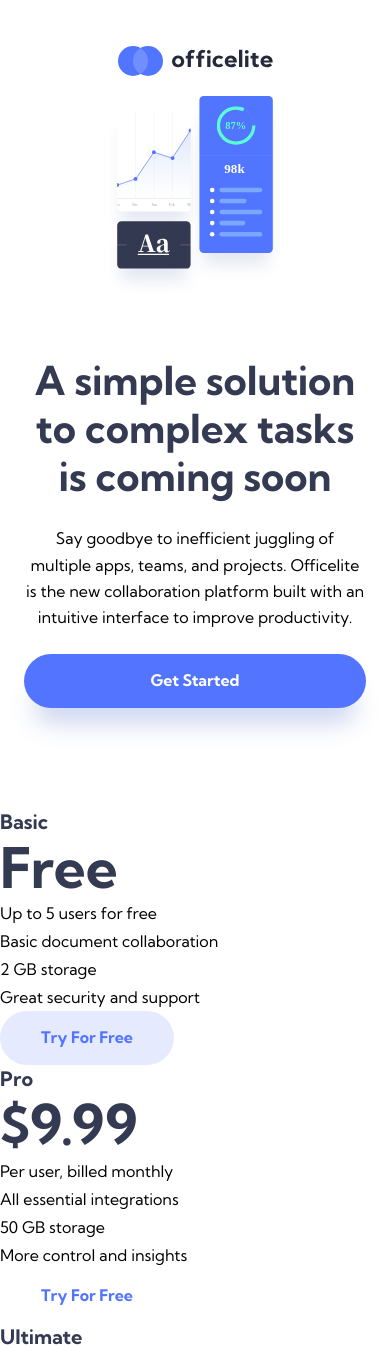
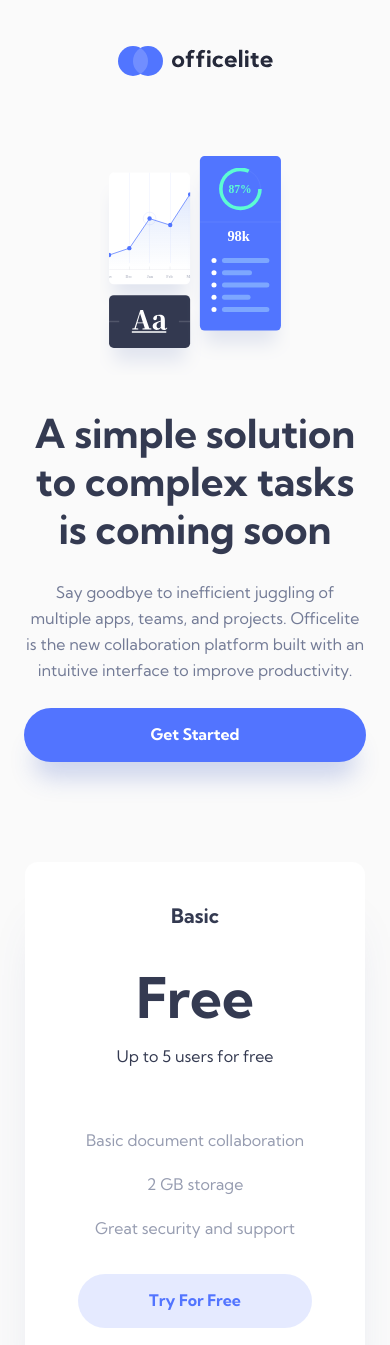
Before and after one commit to VCarames/FM--Officelite-Coming-Soon-Website-, a website: page index.html in a window 390 px wide. Shown: the top 1345 px of the page. Drawn offline with nearby package versions, Linux system fonts and the light colour scheme; files that its build step writes are made by us from their sources.

Commit message:
Plans Section - Mobile Styling [SCSS]
Made changes to the header and intro section as well to further improve the overall layout of the entire home page.

```diff
--- a/src/scss/base/_typography.scss
+++ b/src/scss/base/_typography.scss
@@ -6,14 +6,12 @@
 }
 
 .plan__heading {
-  color: var(--primary-clr-one);
   font-size: var(--fs-20);
   font-weight: var(--fw-700);
   line-height: 1.4; /* 28px */
 }
 
 .plan__price {
-  color: var(--primary-clr-one);
   font-size: var(--fs-56);
   font-weight: var(--fw-700);
   line-height: 1.14; /* 64px */
@@ -69,7 +67,6 @@
 }
 
 .plan__features {
-  color: var(--neutral-clr-three);
   font-size: var(--fs-16);
   font-weight: var(--fw-400);
   line-height: 1.75; /* 28px */
--- /dev/null
+++ b/src/scss/components/_plan-card.scss
@@ -0,0 +1,59 @@
+.plans-section__plan {
+  display: grid;
+  grid-template-areas:
+    "content"
+    "features"
+    "btn";
+
+  text-align: center;
+
+  border-radius: 0.81rem;
+
+  padding: 2.5rem 3.31rem 2.5rem 3.31rem;
+
+  box-shadow: 0 3.13rem 3.13rem -1.56rem var(--box-shadow-two);
+
+  &-content {
+    margin-bottom: 3.5rem;
+  }
+
+  &-type {
+    margin-bottom: 2.31rem;
+  }
+
+  &-price {
+    margin-bottom: 0.75rem;
+  }
+
+  &-features {
+    display: flex;
+    flex-direction: column;
+    justify-content: center;
+    align-items: center;
+    gap: 1rem;
+
+    margin-bottom: 2rem;
+  }
+}
+
+.plan--basic,
+.plan--ultimate {
+  color: var(--primary-clr-one);
+  background: var(--neutral-clr-one);
+}
+
+.plan--pro {
+  color: var(--neutral-clr-one);
+  background: var(--primary-clr-two);
+}
+
+.features--basic,
+.features--ultimate {
+  color: var(--neutral-clr-three);
+  opacity: 0.75;
+}
+
+.features--pro {
+  color: var(--neutral-clr-one);
+  opacity: 0.75;
+}
--- a/src/scss/layouts/_header.scss
+++ b/src/scss/layouts/_header.scss
@@ -1,9 +1,9 @@
 .header {
-  max-width: 1186px;
+  max-width: 74.13rem;
   display: flex;
   justify-content: center;
 
-  padding: 2.88rem 1.25rem 1.25rem 1.25rem;
+  padding: 2.88rem 1.25rem 5rem 1.25rem;
   margin-inline: auto;
 }
 
@@ -12,13 +12,11 @@
     justify-content: start;
 
     padding: 4.5rem 2.44rem 1.25rem 2.44rem;
-    margin-bottom: 5rem;
   }
 }
 
 @media (min-width: 62.5rem) {
   .header {
-    padding: 81px 39px 1.25rem 39px;
-    margin-bottom: 36px;
+    padding: 5.06rem 2.44rem 1.25rem 2.44rem;
   }
 }
--- a/src/scss/layouts/_intro.scss
+++ b/src/scss/layouts/_intro.scss
@@ -10,12 +10,12 @@
       "content";
     justify-items: center;
     align-items: center;
-    gap: 4rem;
+    gap: 2.13rem;
 
     margin-inline: auto;
 
     & img {
-      max-width: 10.69rem;
+      max-width: 11.88rem;
 
       justify-self: center;
       grid-area: illustration;
@@ -25,7 +25,7 @@
   &__content {
     display: flex;
     flex-direction: column;
-    gap: 1.5rem;
+    gap: 1.56rem;
     grid-area: content;
 
     text-align: center;
--- /dev/null
+++ b/src/scss/layouts/_plans.scss
@@ -0,0 +1,8 @@
+.plans-section__container {
+  max-width: 74.38rem;
+  display: grid;
+  gap: 2.19rem;
+
+  padding: 0 1.56rem 0 1.56rem;
+  margin-inline: auto;
+}
--- a/src/scss/main.scss
+++ b/src/scss/main.scss
@@ -4,7 +4,9 @@
 @use "variables/variables";
 
 @use "components/buttons";
+@use "components/plan-card";
 
 @use "layouts/body";
 @use "layouts/header";
 @use "layouts/intro";
+@use "layouts/plans";
--- a/src/scss/variables/_variables.scss
+++ b/src/scss/variables/_variables.scss
@@ -3,11 +3,12 @@
   --primary-clr-two: hsl(228, 100%, 66%);
 
   --neutral-clr-one: hsl(0, 0%, 100%);
-  --neutral-clr-two: hsla(0, 0%, 98%, 1)
-  --neutral-clr-three: hsl(227, 13%, 52%);
+  --neutral-clr-two: hsla(0, 0%, 98%, 1);
+  --neutral-clr-three: hsl(226, 14%, 52%);
   --neutral-clr-four: hsla(228, 100%, 66%, 0.15);
 
   --box-shadow-one: hsla(227, 52%, 50%, 0.25);
+  --box-shadow-two: hsla(227, 34%, 45%, 0.25);
 
   --ff: "Kumbh Sans", sans-serif;
 
```
